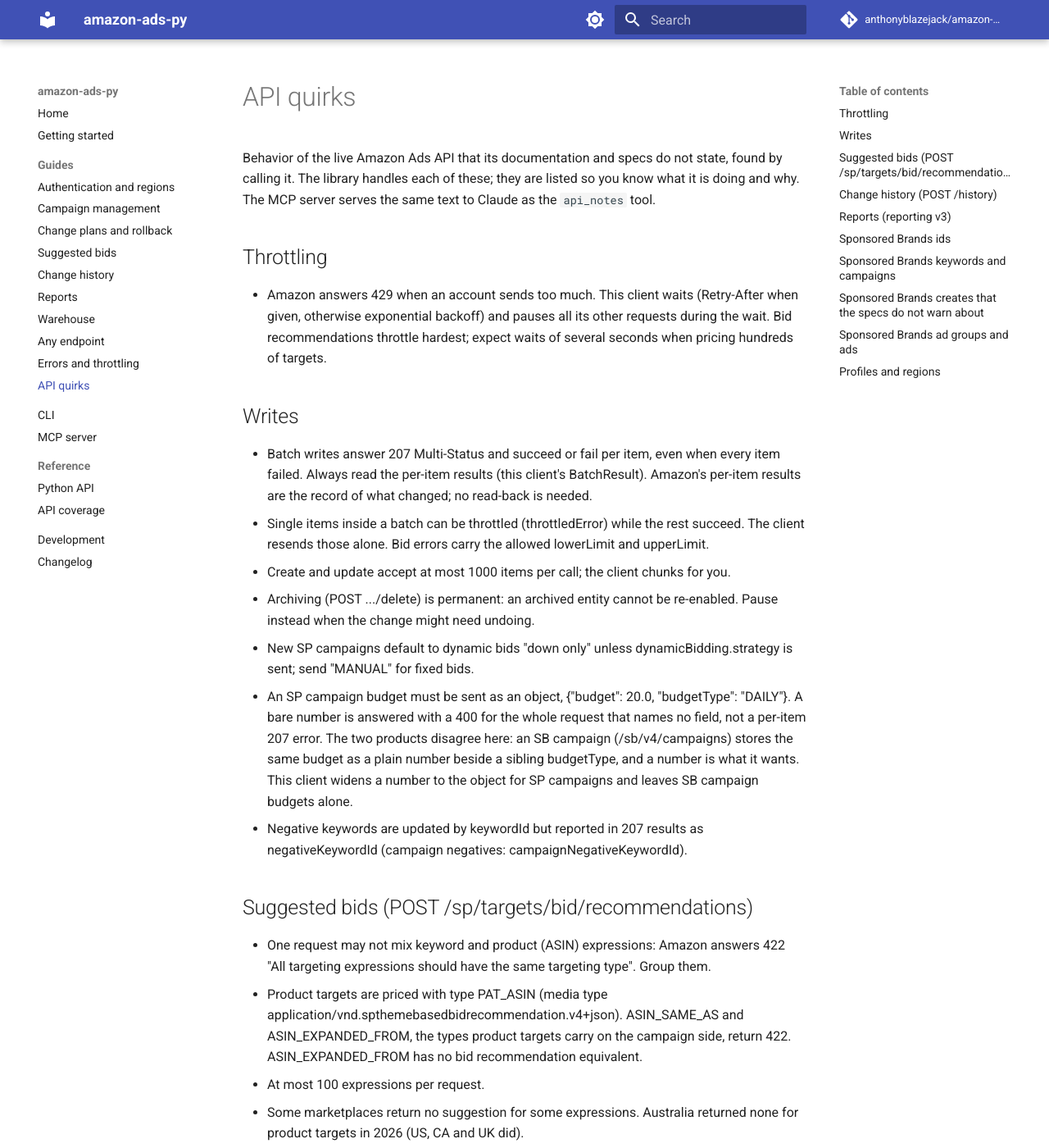
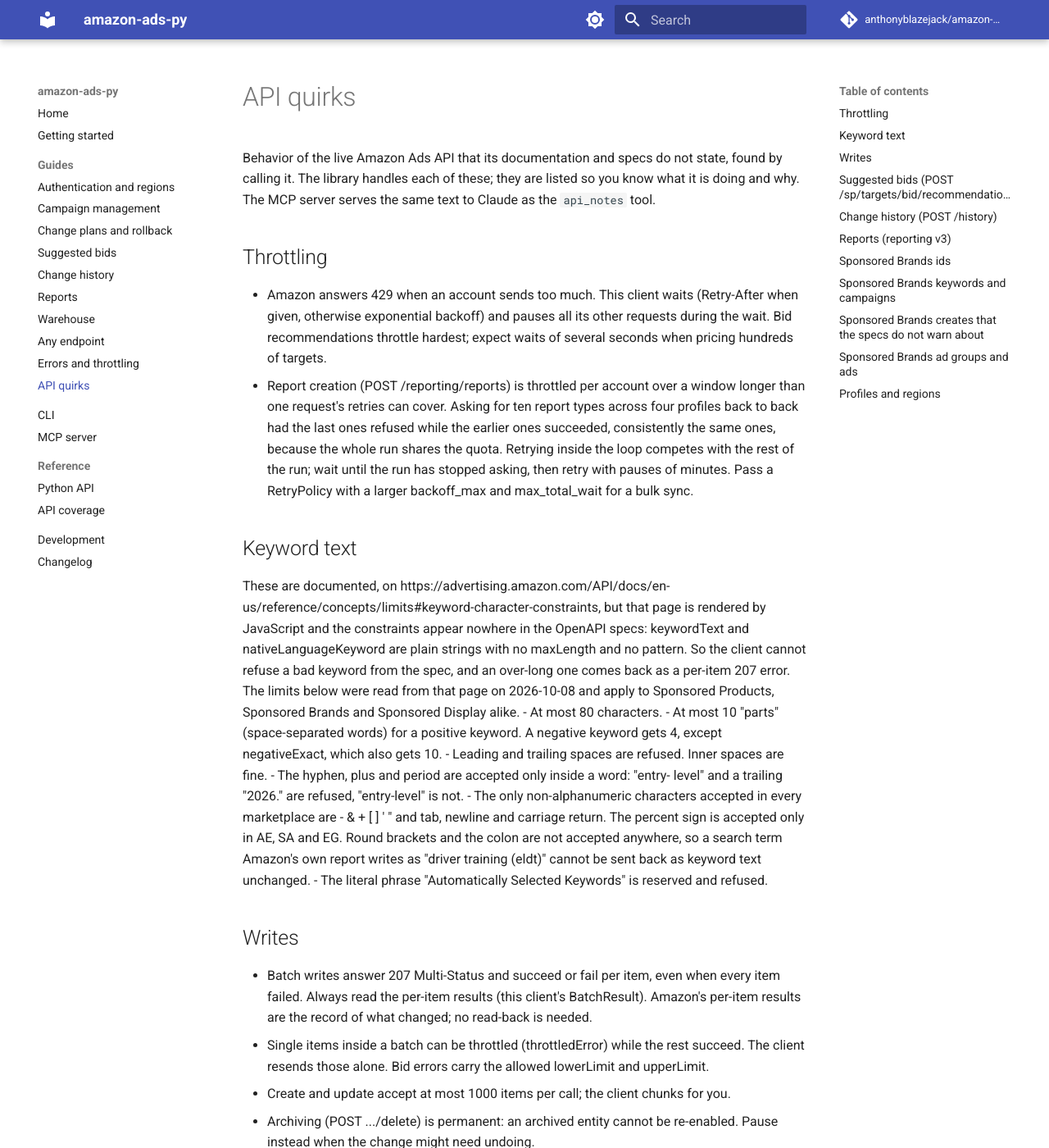
Before and after one commit to anthonyblazejack/amazon-ads-py, an MkDocs documentation site: the page built from docs/guide/quirks.md, in a window 1280 px wide and 1400 px high. Shown: the whole window at 82% size. Built offline with MkDocs 1.6.1 and Material for MkDocs 9.7.7, drawn with Linux system fonts in a browser that asks for light colours; comment, search, counter and statistics services are not loaded.

Commit message:
Record Amazon's keyword text limits and its report creation throttle
Two pieces of live API behavior that cost a caller real work to rediscover, so
they belong in notes.py, which the MCP server serves to Claude as api_notes and
which generates docs/guide/quirks.md.

Keyword text limits are documented by Amazon but only on a JavaScript-rendered
page, and appear nowhere in the vendored specs: keywordText and
nativeLanguageKeyword are plain strings with no maxLength and no pattern. A
client therefore cannot refuse a bad keyword from the spec, and an over-long one
is only discovered as a per-item 207 error after the rest of the batch has been
written, which reads as a successful apply with one row quietly missing. The
note records the limits as Amazon states them: 80 characters; 10 space-separated
parts for a positive keyword or a negativeExact and 4 for every other negative
match type; no leading or trailing space; the hyphen, plus and period only
inside a word; and the short list of symbols accepted in every marketplace,
which excludes round brackets and the colon, so a search term Amazon's own
report writes as "driver training (eldt)" cannot be sent back as keyword text
unchanged.

Report creation is throttled per account over a window longer than one request's
retries can span. Asking for ten report types across four profiles back to back
had the last requests refused while the earlier ones succeeded, consistently the
same ones, because the whole run shares the quota rather than each profile
having its own. The note says to wait until the run has stopped asking and then
retry with pauses of minutes, rather than retrying inside the loop where it
competes with the rest of the same run, and to widen RetryPolicy for a bulk
sync.

No behavior change, so no test: the notes are prose, and a test asserting prose
pins nothing. CHANGELOG and docs/guide/quirks.md regenerated. 136 tests pass.

Co-Authored-By: Claude Opus 5 <noreply@anthropic.com>

```diff
--- a/docs/guide/quirks.md
+++ b/docs/guide/quirks.md
@@ -9,6 +9,34 @@ Behavior of the live Amazon Ads API that its documentation and specs do not stat
   given, otherwise exponential backoff) and pauses all its other requests during the
   wait. Bid recommendations throttle hardest; expect waits of several seconds when
   pricing hundreds of targets.
+- Report creation (POST /reporting/reports) is throttled per account over a window longer
+  than one request's retries can cover. Asking for ten report types across four profiles
+  back to back had the last ones refused while the earlier ones succeeded, consistently
+  the same ones, because the whole run shares the quota. Retrying inside the loop
+  competes with the rest of the run; wait until the run has stopped asking, then retry
+  with pauses of minutes. Pass a RetryPolicy with a larger backoff_max and max_total_wait
+  for a bulk sync.
+
+## Keyword text
+These are documented, on
+https://advertising.amazon.com/API/docs/en-us/reference/concepts/limits#keyword-character-constraints,
+but that page is rendered by JavaScript and the constraints appear nowhere in the OpenAPI
+specs: keywordText and nativeLanguageKeyword are plain strings with no maxLength and no
+pattern. So the client cannot refuse a bad keyword from the spec, and an over-long one
+comes back as a per-item 207 error. The limits below were read from that page on
+2026-10-08 and apply to Sponsored Products, Sponsored Brands and Sponsored Display alike.
+- At most 80 characters.
+- At most 10 "parts" (space-separated words) for a positive keyword. A negative keyword
+  gets 4, except negativeExact, which also gets 10.
+- Leading and trailing spaces are refused. Inner spaces are fine.
+- The hyphen, plus and period are accepted only inside a word: "entry- level" and a
+  trailing "2026." are refused, "entry-level" is not.
+- The only non-alphanumeric characters accepted in every marketplace are
+  -  &  +  [  ]  '  "  and tab, newline and carriage return. The percent sign is accepted
+  only in AE, SA and EG. Round brackets and the colon are not accepted anywhere, so a
+  search term Amazon's own report writes as "driver training (eldt)" cannot be sent back
+  as keyword text unchanged.
+- The literal phrase "Automatically Selected Keywords" is reserved and refused.
 
 ## Writes
 - Batch writes answer 207 Multi-Status and succeed or fail per item, even when every
```
Also changed, not shown: CHANGELOG.md (+14 -0 lines), 1 other file.
